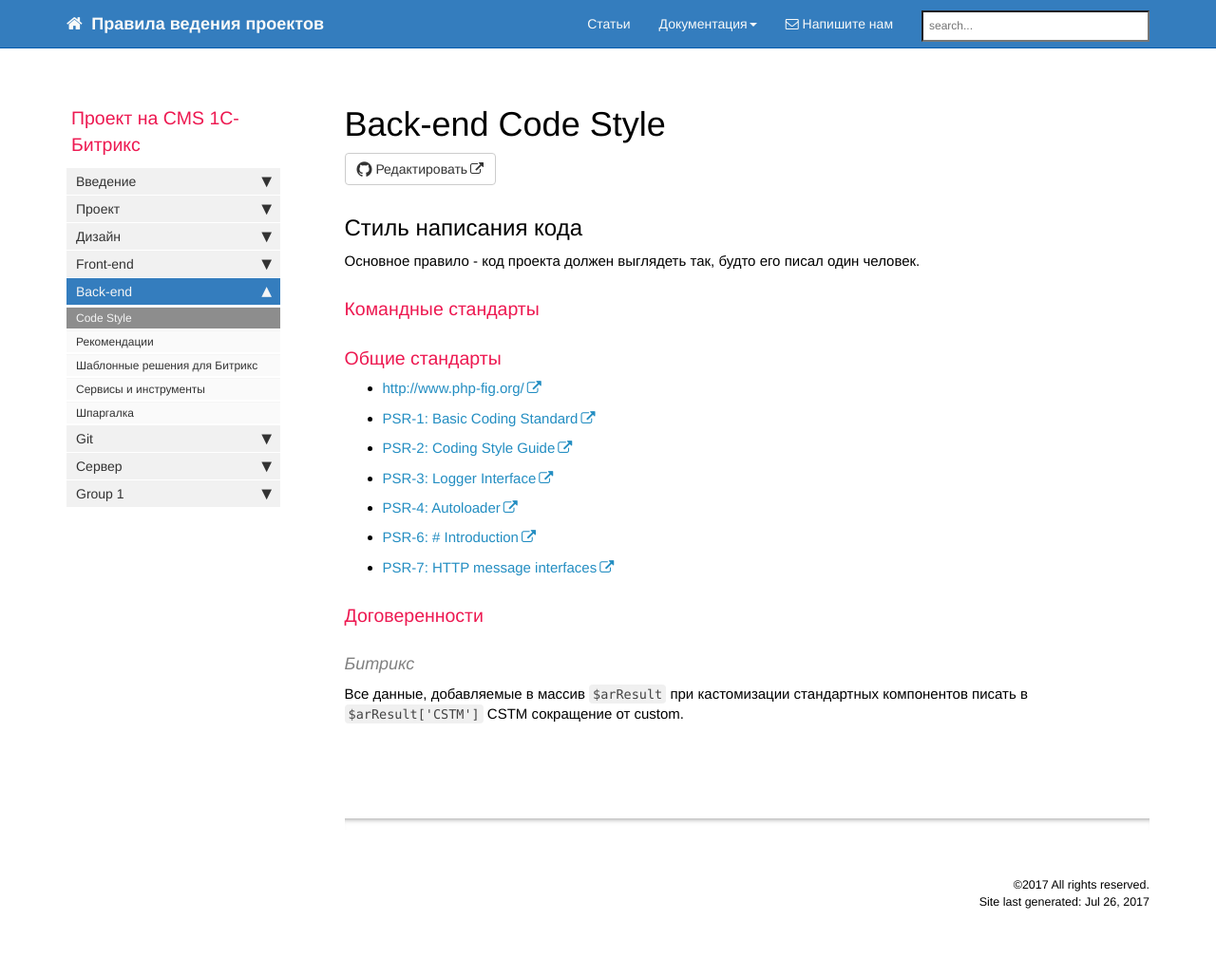
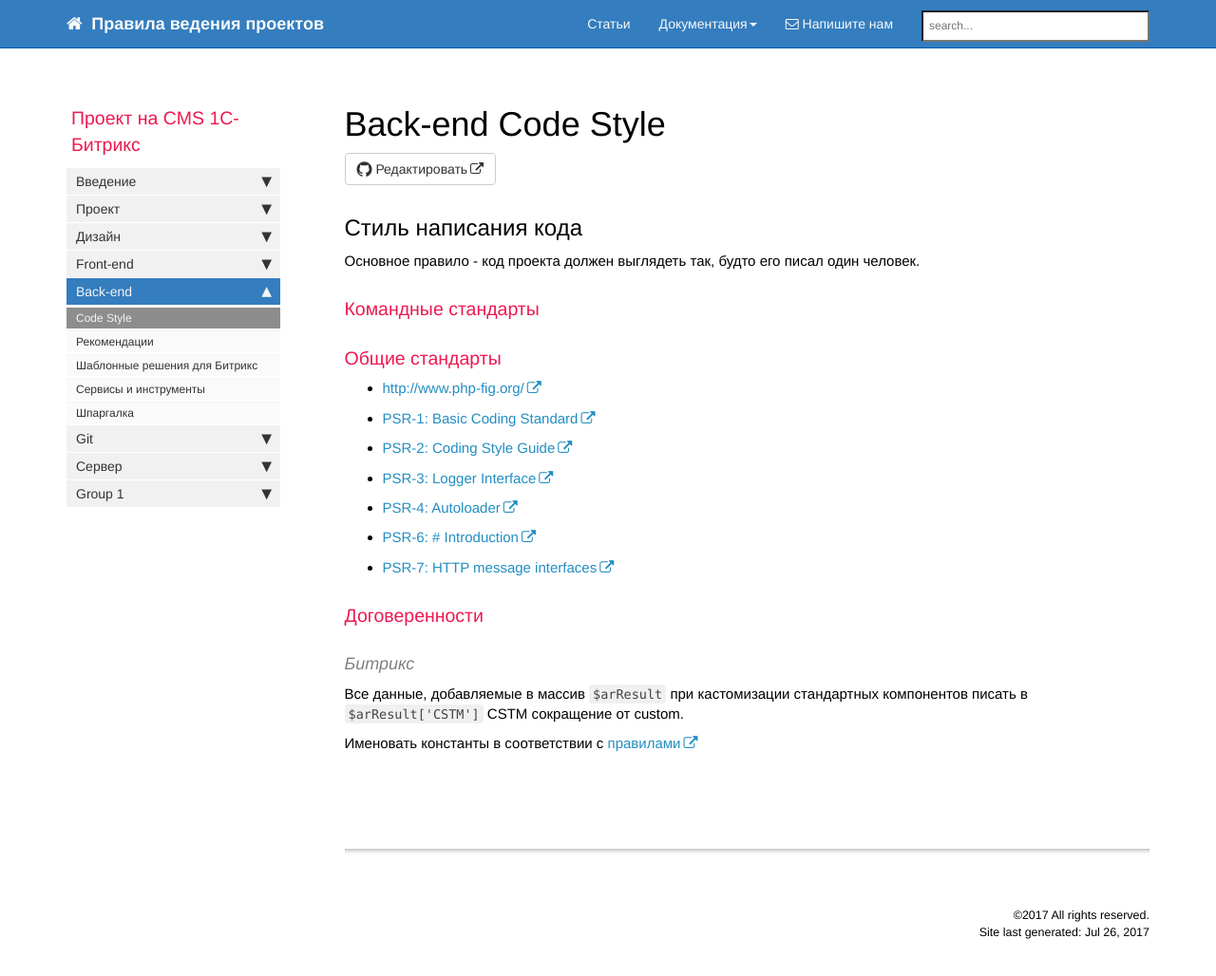
Before and after one commit to gdecider/gdecider.github.io, a Jekyll site: the page built from pages/bx/bx_back-code-style.md, in a window 1280 px wide and 1041 px high. Shown: the top 1028 px of the window at 95% size. Built offline with Jekyll 4.4.1, drawn with Linux system fonts in a browser that asks for light colours; nearby versions of some CDN libraries; comment, search, counter and statistics services are not loaded.

Commit message:
Update bx_back-code-style.md

````diff
--- a/pages/bx/bx_back-code-style.md
+++ b/pages/bx/bx_back-code-style.md
@@ -37,3 +37,5 @@
 #### Битрикс
 
 Все данные, добавляемые в массив ```$arResult``` при кастомизации стандартных компонентов писать в ```$arResult['CSTM']``` CSTM сокращение от custom.
+
+Именовать константы в соответствии с [правилами](https://gdecider.github.io/bx_struktura-proekta.html#localphp_interfaceincludeconstantsphp)
````
